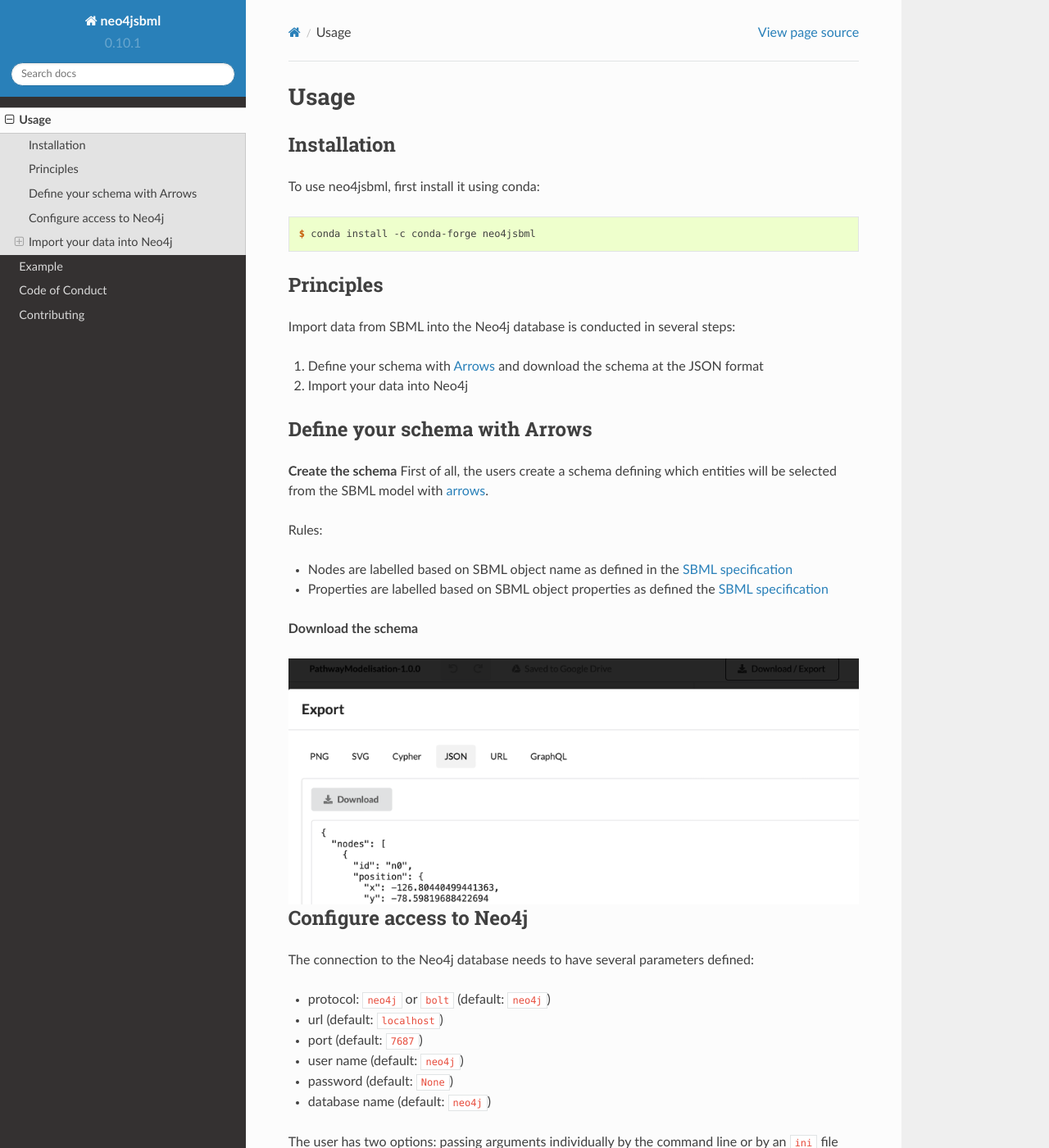
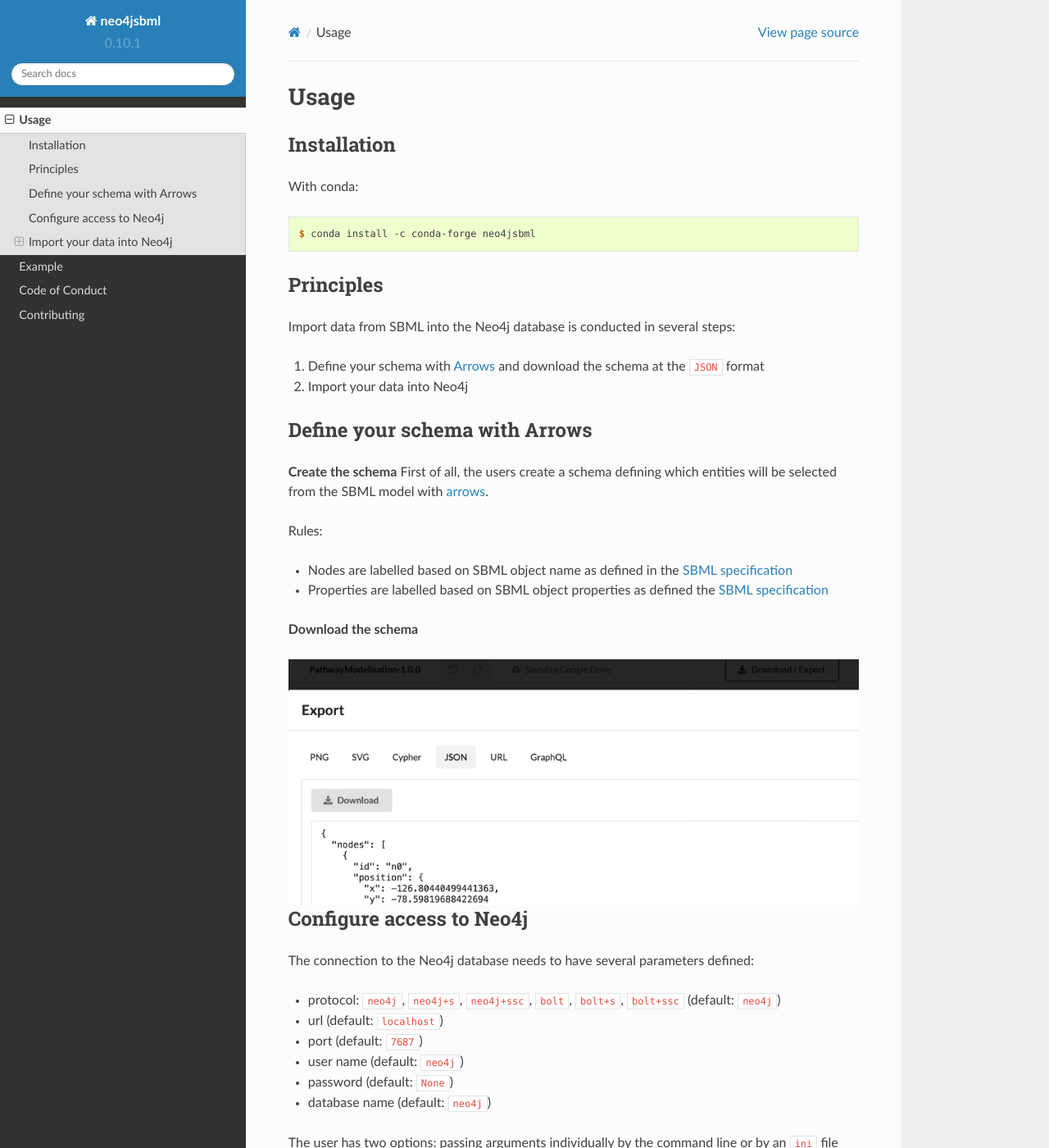
Before and after one commit to brsynth/neo4jsbml, a Sphinx documentation site: the page built from docs/usage.rst, in a window 1280 px wide and 1400 px high. Shown: the whole window at 82% size. Built offline with Sphinx 7.4.7 and the Read the Docs theme 2.0.0, drawn with Linux system fonts in a browser that asks for light colours; pages that are not in the unit, such as notebooks, are missing from menus; some of the changed text lies outside the part shown.

Commit message:
feat(neo4jsbml): enable encryption in url (#7)
* fix(github): syntax version

* docs(readthedocs): spell check

* feat(neo4jsbml): enable encryption in url

```diff
--- a/docs/example.rst
+++ b/docs/example.rst
@@ -4,7 +4,7 @@
 View shared metabolite
 ----------------------
 
-View shared metabolite, fumarat, between two models: *iAF1260* and *iML1515* available from `BiGG <http://bigg.ucsd.edu>`_
+View shared metabolite, fumarate, between two models: *iAF1260* and *iML1515* available from `BiGG <http://bigg.ucsd.edu>`_
 
 .. code-block:: console
 
--- a/docs/usage.rst
+++ b/docs/usage.rst
@@ -4,7 +4,7 @@
 Installation
 ------------
 
-To use neo4jsbml, first install it using conda:
+With conda:
 
 .. code-block:: console
 
@@ -15,7 +15,7 @@
 
 Import data from SBML into the Neo4j database is conducted in several steps:
 
-1. Define your schema with `Arrows <https://arrows.app>`_ and download the schema at the JSON format
+1. Define your schema with `Arrows <https://arrows.app>`_ and download the schema at the ``JSON`` format
 2. Import your data into Neo4j
 
 
@@ -41,7 +41,7 @@
 
 The connection to the Neo4j database needs to have several parameters defined:
 
-* protocol: ``neo4j`` or ``bolt`` (default: ``neo4j``)
+* protocol: ``neo4j``, ``neo4j+s``, ``neo4j+ssc``, ``bolt``, ``bolt+s``, ``bolt+ssc`` (default: ``neo4j``)
 * url (default: ``localhost``)
 * port (default: ``7687``)
 * user name (default: ``neo4j``)
@@ -98,7 +98,7 @@
 ~~~~~~~~~~~~
 To import your data with ``neo4jsbml`` into Neo4j, you will need:
 1. the database parameters
-2. the ``SBML`` file, the model
+2. the ``SBML`` file, e.g. the model
 3. the ``JSON`` file downloaded from `arrows <https://arrows.app>`_
 
 .. code-block:: console
```
Also changed, not shown: README.md (+1 -1 lines), 2 other files.
